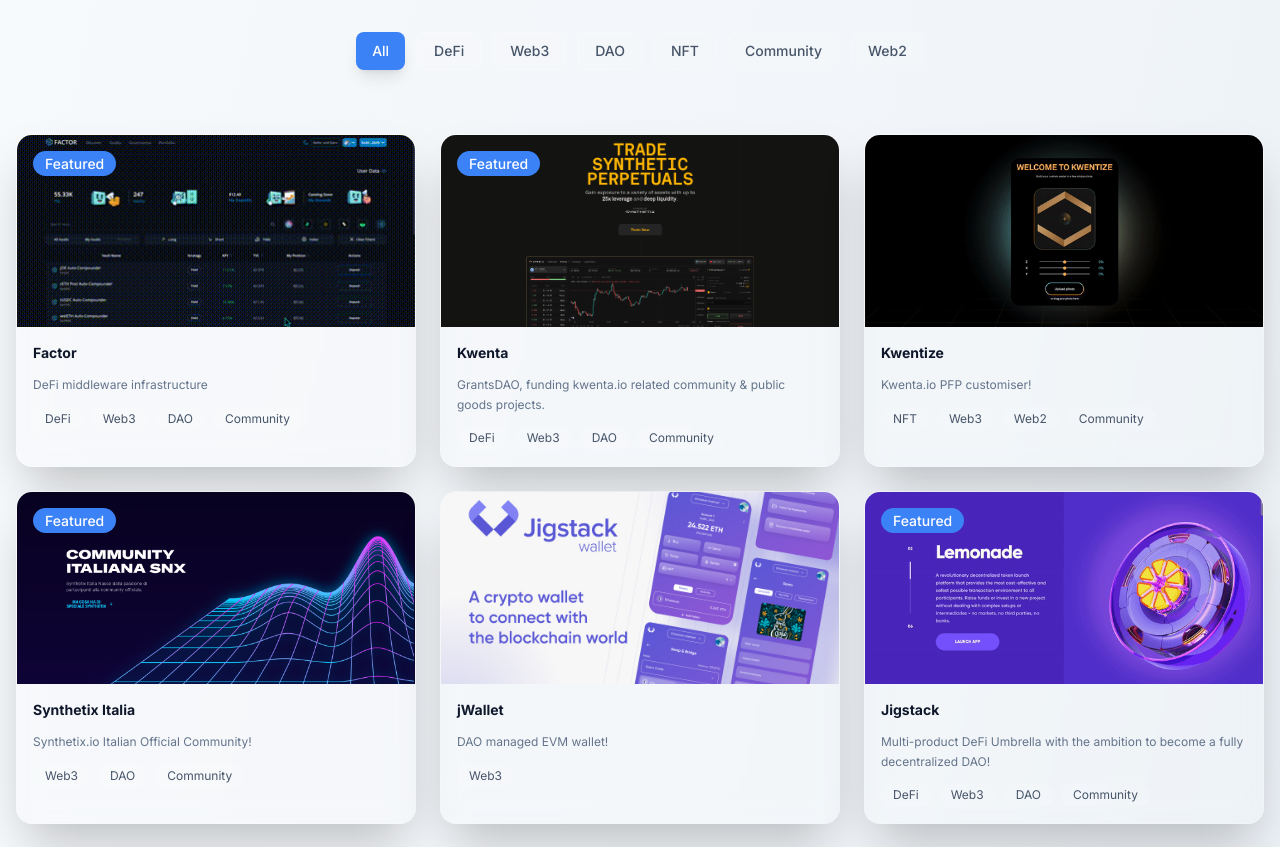
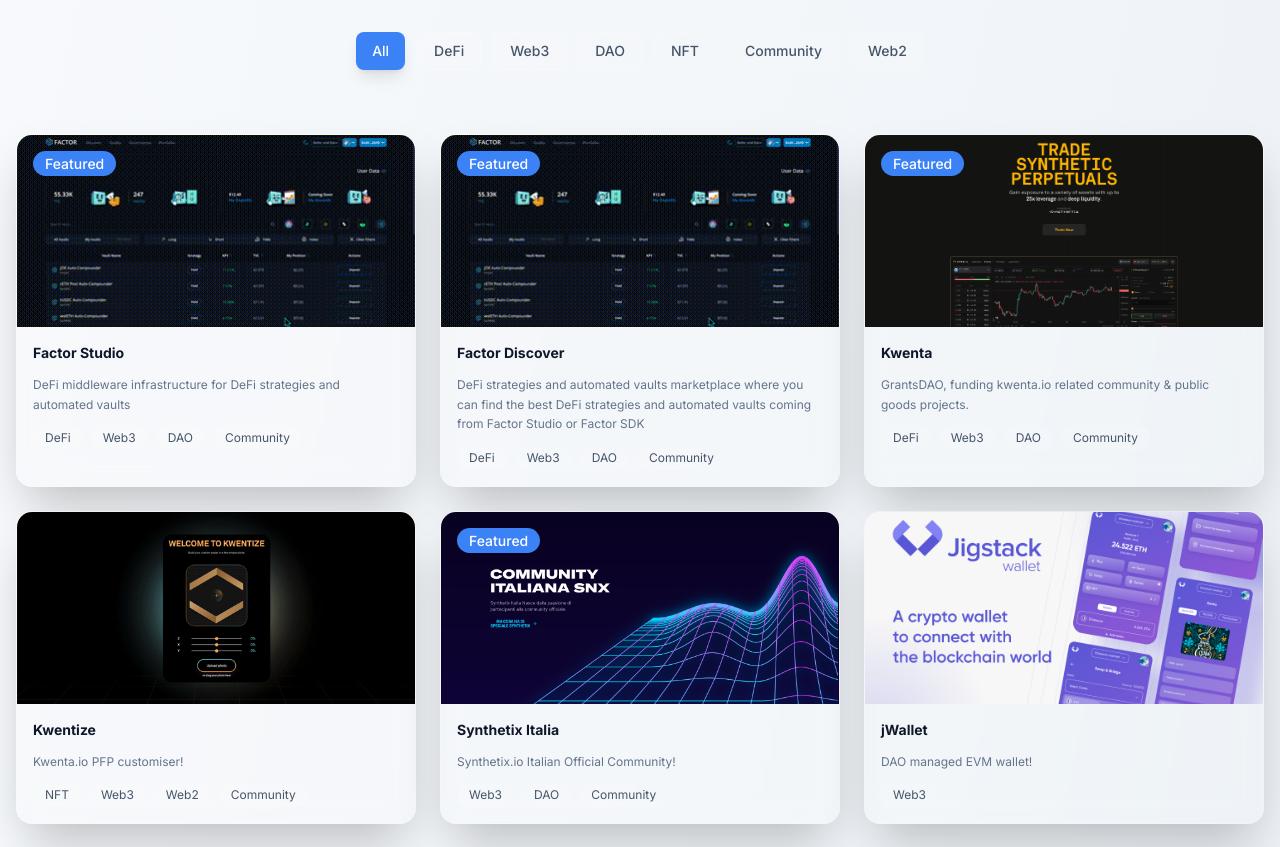
Before and after one commit to Andrea0xeth/Andrea0x.me, a Next.js app: page / in a window 1280 px wide. Shown: the part 1004-1851 px from the top of the page. Built offline with nearby package versions, Linux system fonts and the light colour scheme.

Commit message:
Update Factor Studio and Factor Discover on the Portfolio

```diff
--- a/src/components/portfolio-section.tsx
+++ b/src/components/portfolio-section.tsx
@@ -87,6 +87,7 @@
 
                 <div className="absolute inset-0 bg-gradient-to-t from-black/60 via-transparent to-transparent opacity-0 group-hover:opacity-100 transition-opacity duration-300" />
 
+                {project.link && (
                   <div className="absolute bottom-4 left-4 right-4 opacity-0 group-hover:opacity-100 transition-opacity duration-300">
                     <AnimatedButton
                       href={project.link}
@@ -98,6 +99,7 @@
                       <span>View Project</span>
                     </AnimatedButton>
                   </div>
+                )}
               </div>
 
               <div className="p-4 flex flex-col flex-grow">
--- a/src/data/portfolio.ts
+++ b/src/data/portfolio.ts
@@ -45,7 +45,7 @@
       type: "Full Time",
       description: "Leading product development for Factor's DeFi strategy marketplace. Mix-and-match building blocks and extendable templates for strategy creation. Managing comprehensive suite of community-curated DeFi strategies and automated strategy vaults.",
       link: "https://factor.fi/",
-      logo: "/images/factor.gif"
+      logo: "/images/factor_studio.gif"
     },
     {
       company: "Gruppo Activa",
@@ -222,11 +222,20 @@
 
   projects: [
     {
-      title: "Factor",
-      description: "DeFi middleware infrastructure",
+      title: "Factor Studio",
+      description: "DeFi middleware infrastructure for DeFi strategies and automated vaults",
       image: "/images/factor.jpg",
-      gif: "/images/factor.gif",
-      link: "https://app.factor.fi/",
+      gif: "/images/factor_studio.gif",
+      link: "https://studio.factor.fi/",
+      categories: ["DeFi", "Web3", "DAO", "Community"],
+      featured: true
+    },
+    {
+      title: "Factor Discover",
+      description: "DeFi strategies and automated vaults marketplace where you can find the best DeFi strategies and automated vaults coming from Factor Studio or Factor SDK",
+      image: "/images/factor.jpg",
+      gif: "/images/factor_discover.gif",
+      link: "https://pro.factor.fi/",
       categories: ["DeFi", "Web3", "DAO", "Community"],
       featured: true
     },
@@ -244,7 +253,6 @@
       description: "Kwenta.io PFP customiser!",
       image: "/images/kwentize.jpg",
       gif: "/images/kwentize.gif",
-      link: "https://kwentize.yomi.dance/",
       categories: ["NFT", "Web3", "Web2", "Community"],
       featured: false
     },
@@ -253,7 +261,6 @@
       description: "Synthetix.io Italian Official Community!",
       image: "/images/synthetixitalia.jpg",
       gif: "/images/synthetixitalia.gif",
-      link: "https://synthetixitalia.eth.limo/",
       categories: ["Web3", "DAO", "Community"],
       featured: true
     },
@@ -262,7 +269,6 @@
       description: "DAO managed EVM wallet!",
       image: "/images/wallet.jpg",
       gif: "/images/wallet.gif",
-      link: "https://wallet.jigstack.org/",
       categories: ["Web3"],
       featured: false
     },
@@ -271,7 +277,6 @@
       description: "Multi-product DeFi Umbrella with the ambition to become a fully decentralized DAO!",
       image: "/images/jigstack.jpg",
       gif: "/images/jigstack.gif",
-      link: "https://jigstack.org/",
       categories: ["DeFi", "Web3", "DAO", "Community"],
       featured: true
     },
@@ -280,7 +285,6 @@
       description: "Jigstack Staking e Governance Platform!",
       image: "/images/stakbank.jpg",
       gif: null,
-      link: "https://www.stakbank.jigstack.org/",
       categories: ["DeFi", "Web3", "DAO"],
       featured: false
     },
@@ -289,7 +293,6 @@
       description: "Web3 Launchpad, Initial Dex Offering platform.",
       image: "/images/lemonade.jpg",
       gif: null,
-      link: "https://lemonade.jigstack.org/",
       categories: ["DeFi", "Web3"],
       featured: false
     },
@@ -298,7 +301,6 @@
       description: "Copy trading DeFi platform, DAO managed!",
       image: "/images/fndz.jpg",
       gif: null,
-      link: "https://fndz.io/",
       categories: ["DeFi", "Web3", "DAO"],
       featured: false
     },
@@ -307,7 +309,6 @@
       description: "Free online shopping assistant with in progress web3 implementation!",
       image: "/images/fndapp.jpg",
       gif: null,
-      link: "https://fndapp.io/",
       categories: ["Web2", "Web3", "Community"],
       featured: false
     },
@@ -316,7 +317,6 @@
       description: "Premium NFTs marketplace!",
       image: "/images/gallery.jpg",
       gif: null,
-      link: "https://www.defigallery.co/",
       categories: ["NFT", "Web3"],
       featured: false
     },
@@ -325,7 +325,6 @@
       description: "EVM crypto gifting!",
       image: "/images/santa.jpg",
       gif: null,
-      link: "https://santa.jigstack.org/",
       categories: ["NFT", "Web3", "Web2"],
       featured: false
     }
```
Also changed, not shown: public/images/factor.gif (deleted), 1 other file (tests, documents, lock files or other folders). Lines whose indentation alone changed are shown as unchanged.
